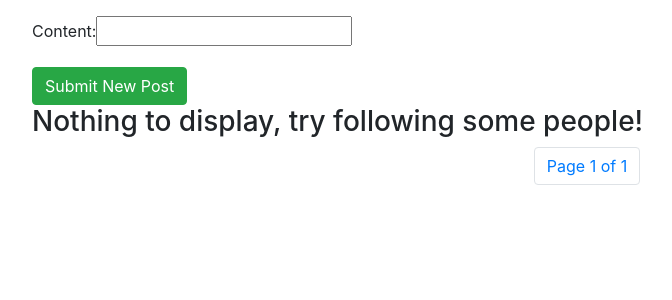
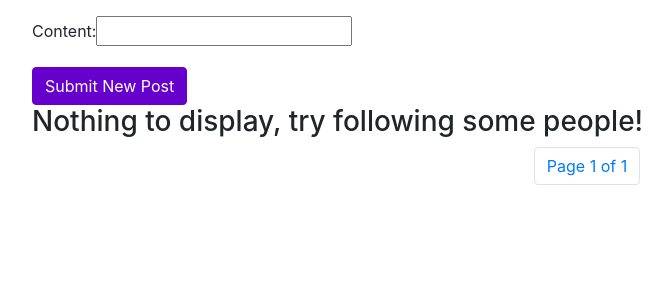
Before and after one commit to fross123/the-u-network, a Django app: page /following in a window 1280 px wide. Shown: the part 56-356 px from the top of the page, without its empty margins (53-725 px from the left). Run offline with Django 3.2, Linux system fonts and the light colour scheme; a user stored in the database is signed in; data comes from the database, SQL or seed files in the repository; some libraries are stand-ins or nearby versions.

Commit message:
primary button for following.html

```diff
--- a/network/templates/network/following.html
+++ b/network/templates/network/following.html
@@ -7,7 +7,7 @@
             <div class="form-group">
                 {{ NewPost }}
             </div>
-            <button type="submit" class="btn btn-success">Submit New Post</button>
+            <button type="submit" class="btn btn-primary">Submit New Post</button>
         </form>
         {% for post in page_obj %}
             {% include "network/post.html" %}
```
